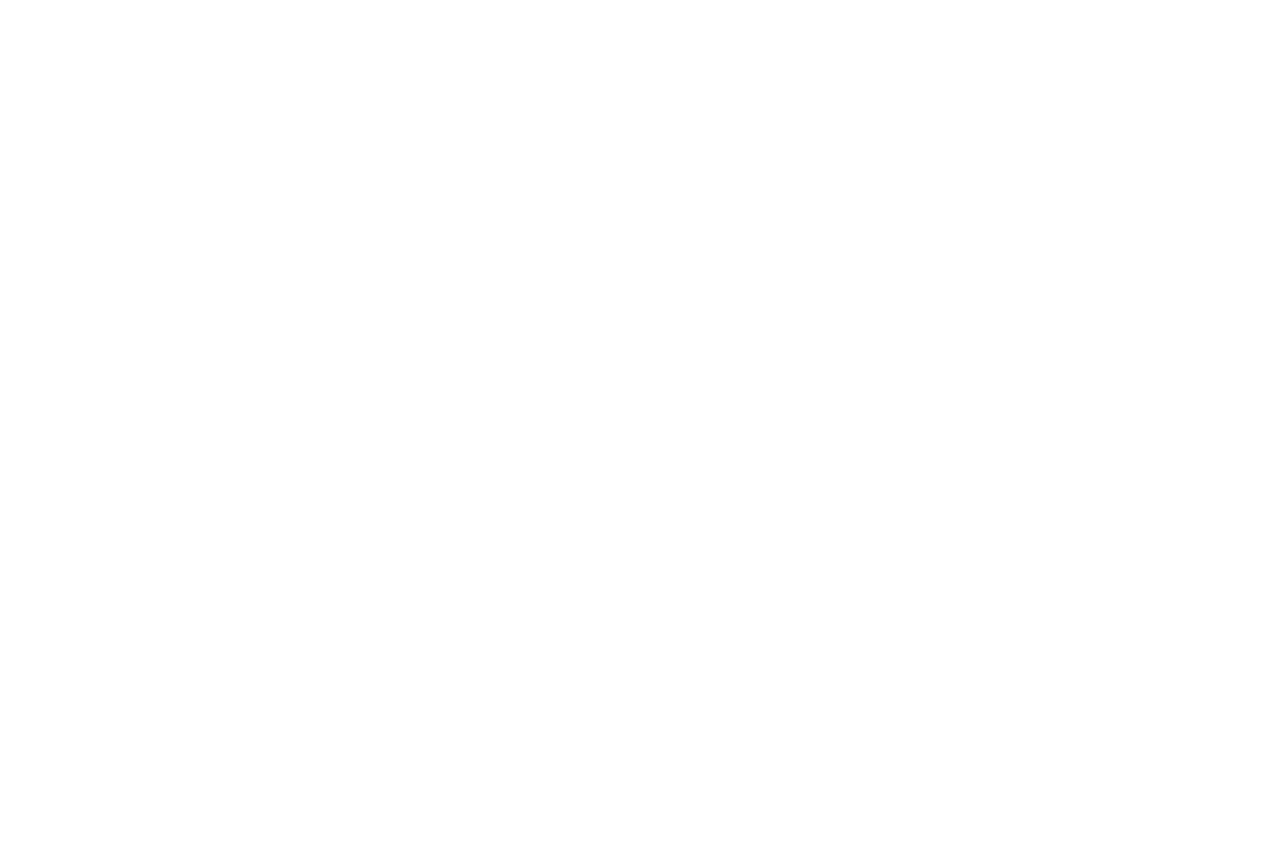
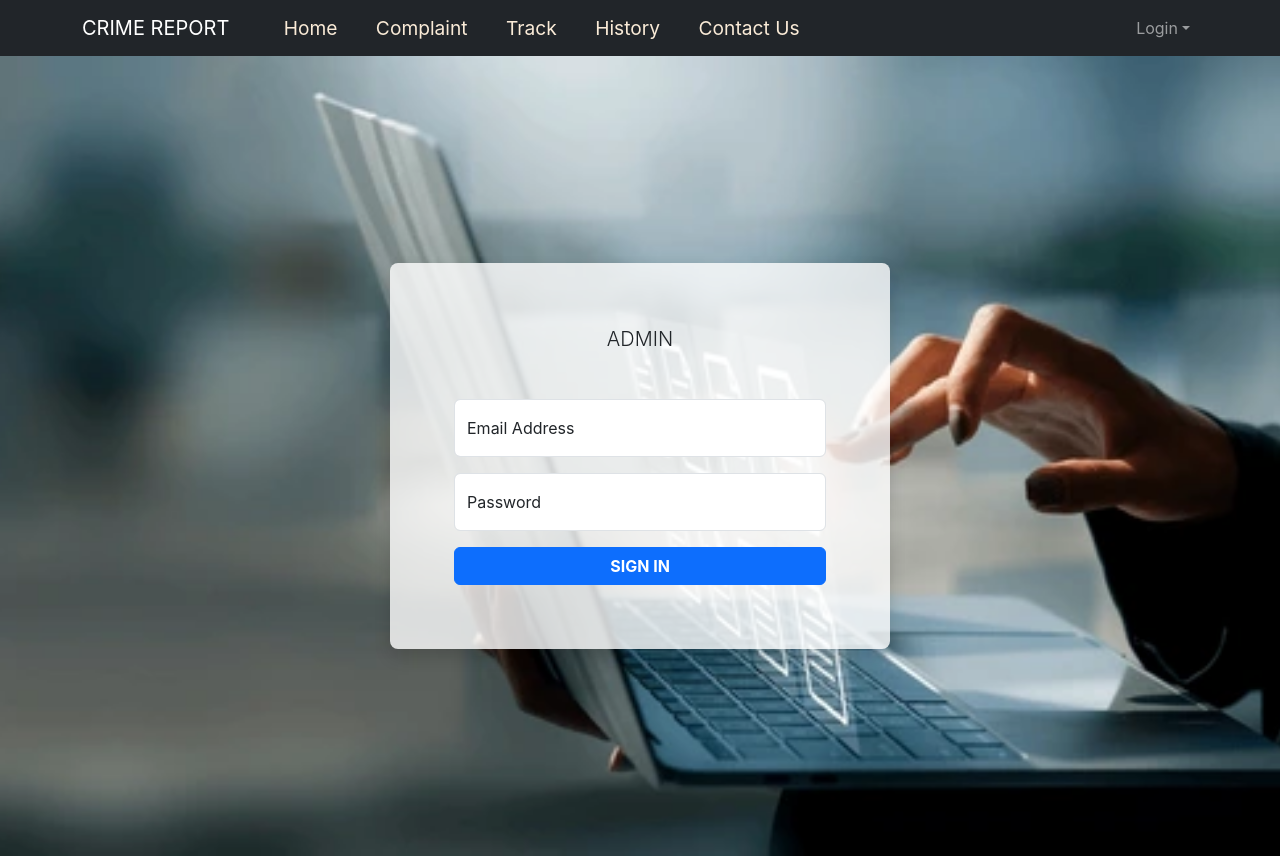
Before and after one commit to KD1-89268-shradha/Crime-Management-System, a React (Vite) app in the folder frontend/: page /login/admin in a window 1280 px wide. Before the commit this address had no page. Before the commit the page ends 800 px from the top, so only its background shows below. Built offline with nearby package versions, Linux system fonts and the light colour scheme.

Commit message:
Admin login and protection page

```diff
--- a/frontend/src/App.jsx
+++ b/frontend/src/App.jsx
@@ -10,7 +10,8 @@ import UserLogin from './Pages/User-Pages/login'
 
 
 
-
+import AdminLogin from './Pages/Admin-Pages/admin_login'
+// import AdminComplaints from './Pages/Admin-Pages/admin_complaints'
 
 
 
@@ -31,6 +32,12 @@ function App() {
 
         <Route path ='/adminhome' element={<AdminHome/>}/>
 
+
+
+
+
+        <Route path='/login/admin' element={<AdminLogin />} />
+        {/* <Route path='/admin-complaints' element={<AdminComplaints />} /> */}
       </Routes>
     </div>
   )
--- a/frontend/src/Pages/Admin-Pages/admin_home.jsx
+++ b/frontend/src/Pages/Admin-Pages/admin_home.jsx
@@ -1,5 +1,5 @@
-// import AdminNavBar from '../../components/Admin-Components/admin_navbar';
-// import Footer from "../../Components/User-Components/footer";
+import AdminNavBar from '../../components/Admin-Components/admin_navbar';
+import Footer from '../../Components/User-Components/footer';
 import HomeImage from '../../Images/admin-home.jpg'
 import { Link } from "react-router-dom";
 // import AdminHomeProtection from "./admin_Protection";
@@ -8,7 +8,7 @@ function AdminHome(){
     return(
         <>
         {/* <AdminHomeProtection> */}
-        {/* <AdminNavBar/> */}
+        <AdminNavBar/>
 
         <div className="home-container">
                 <header className="home-header">
@@ -50,7 +50,7 @@ function AdminHome(){
 
         </div>
 
-        {/* <Footer/> */}
+        <Footer/>
         {/* </AdminHomeProtection> */}
         </>
     );
--- /dev/null
+++ b/frontend/src/Pages/Admin-Pages/admin_login.jsx
@@ -0,0 +1,113 @@
+import React, { useState } from 'react';
+import { useNavigate } from 'react-router-dom';
+import { loginAdmin } from '../../services/Admin-Services/admin';
+import { toast } from 'react-toastify';
+import NavBar from '../../Component/User-component/navbar';
+import image from '../../Images/laptop1.jpeg';
+
+const AdminLogin = () => {
+    const [email, setEmail] = useState('');
+    const [password, setPassword] = useState('');
+    const navigate = useNavigate();
+
+    const handleLogin = async (e) => {
+        e.preventDefault();
+
+        if (email.length === 0) {
+            toast.warning('Enter email');
+        } else if (password.length === 0) {
+            toast.warning('Enter password');
+        } else if (!isValidEmail(email)) {
+            toast.warning('Email is not valid');
+        } else {
+            try {
+                const admin = await loginAdmin(email, password);
+                if (admin) {
+                    sessionStorage.clear();
+                    sessionStorage.setItem('admin', JSON.stringify(admin));
+                    toast.success('Login successful.');
+                    navigate('/admin-home');
+                } else {
+                    toast.error('Invalid email or password.');
+                }
+            } catch (error) {
+                toast.error('Login failed. Please try again.');
+            }
+        }
+    };
+
+    const isValidEmail = (email) => {
+        const emailPattern = /^[^\s@]+@[^\s@]+\.[^\s@]+$/;
+        return emailPattern.test(email);
+    };
+
+    const backgroundStyle = {
+        backgroundImage: `url(${image})`,
+        backgroundSize: 'cover',
+        backgroundPosition: 'center',
+        height: '100vh',
+        display: 'flex',
+        justifyContent: 'center',
+        alignItems: 'center',
+        margin: 0,
+        overflow: 'hidden'
+    };
+
+    const cardStyle = {
+        backgroundColor: 'rgba(255, 255, 255, 0.8)',
+        border: 'none',
+        boxShadow: 'none',
+        padding: '1rem',
+        width: '100%',
+        maxWidth: '500px',
+        borderRadius: '8px'
+    };
+
+    return (
+        <>
+            <NavBar />
+            <div style={backgroundStyle}>
+                <div className="card border-0 shadow rounded-3" style={cardStyle}>
+                    <div className="card-body p-4 p-sm-5">
+                        <h5 className="card-title text-center mb-5 fw-light fs-5">ADMIN</h5>
+                        <form onSubmit={handleLogin}>
+                            <div className="form-floating mb-3">
+                                <input
+                                    type="email"
+                                    className="form-control"
+                                    id="floatingInput"
+                                    placeholder="Email"
+                                    value={email}
+                                    onChange={(e) => setEmail(e.target.value)}
+                                />
+                                <label htmlFor="floatingInput">Email Address</label>
+                            </div>
+                            <div className="form-floating mb-3">
+                                <input
+                                    type="password"
+                                    className="form-control"
+                                    id="floatingPassword"
+                                    placeholder="Password"
+                                    value={password}
+                                    onChange={(e) => setPassword(e.target.value)}
+                                />
+                                <label htmlFor="floatingPassword">Password</label>
+                            </div>
+
+                            <div className="d-grid mt-2">
+                                <button
+                                    className="btn btn-primary btn-login text-uppercase fw-bold"
+                                    type="submit"
+                                >
+                                    Sign in
+                                </button>
+                            </div>
+                        </form>
+                    </div>
+                </div>
+            </div>
+        </>
+    );
+};
+
+export default AdminLogin;
--- /dev/null
+++ b/frontend/src/components/Admin-Components/admin_navbar.jsx
@@ -0,0 +1,43 @@
+import React from 'react';
+import Container from 'react-bootstrap/Container';
+import Navbar from 'react-bootstrap/Navbar';
+import { NavLink } from 'react-router-dom';
+import NavDropdown from 'react-bootstrap/NavDropdown';
+import { toast } from 'react-toastify';
+import { useNavigate } from 'react-router-dom';
+import { Nav } from 'react-bootstrap';
+
+function AdminNavBar() {
+    const navigate = useNavigate();
+
+    const handleLogout = () => {
+        sessionStorage.removeItem('admin');
+        toast.success('Successfully logged out');
+        navigate('/login/admin'); // Use navigate for redirection
+    };
+
+    const adminName = JSON.parse(sessionStorage.getItem('admin'))?.adminName || 'Admin';
+
+    return (
+        <Navbar bg="dark" variant="dark" expand="lg">
+            <Container>
+                <Navbar.Brand>CRIME REPORT</Navbar.Brand>
+                <Navbar.Toggle aria-controls="admin-navbar-nav" />
+                <Navbar.Collapse id="admin-navbar-nav">
+                    <Nav className="ms-auto">
+                        <Nav.Link as={NavLink} to="/admin-home" className="text-light">Home</Nav.Link>
+                        <Nav.Link as={NavLink} to="/admin-complaints" className="text-light">Complaints</Nav.Link>
+                        <Nav.Link as={NavLink} to="/admin-police-stations" className="text-light">Stations</Nav.Link>
+                        <Nav.Link as={NavLink} to="/admin-police-officers" className="text-light">Officers</Nav.Link>
+                        <Nav.Link as={NavLink} to="/admin-users-inquires" className="text-light">Inquires</Nav.Link>
+                        <NavDropdown title={adminName} id="admin-nav-dropdown" align="end" className="text-light">
+                            <NavDropdown.Item onClick={handleLogout}>Logout</NavDropdown.Item>
+                        </NavDropdown>
+                    </Nav>
+                </Navbar.Collapse>
+            </Container>
+        </Navbar>
+    );
+}
+
+export default AdminNavBar;
--- /dev/null
+++ b/frontend/src/services/Admin-Services/admin.js
@@ -0,0 +1,26 @@
+import axios from 'axios';
+import config from '../../config'; // Adjust the import path as needed
+
+const API_ENDPOINT = `${config.url}/api/admin`;
+
+export const saveAdmin = async (adminDTO) => {
+    try {
+        const response = await axios.post(`${API_ENDPOINT}/save`, adminDTO);
+        return response.data;
+    } catch (error) {
+        console.error('Error saving admin:', error);
+        throw error;
+    }
+};
+
+export const loginAdmin = async (email, password) => {
+    try {
+        const response = await axios.post(`${API_ENDPOINT}/login`, null, {
+            params: { email, password }
+        });
+        return response.data;
+    } catch (error) {
+        console.error('Error logging in admin:', error);
+        throw error;
+    }
+};
```
Also changed, not shown: frontend/src/Pages/Admin-Pages/admin_Protection.js (added, +17 -0 lines), 1 other file (tests, documents, lock files or other folders).
